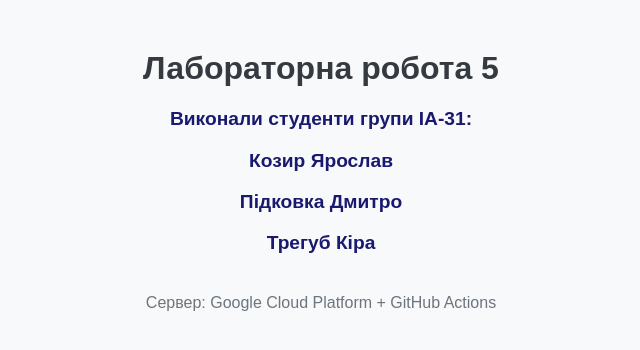
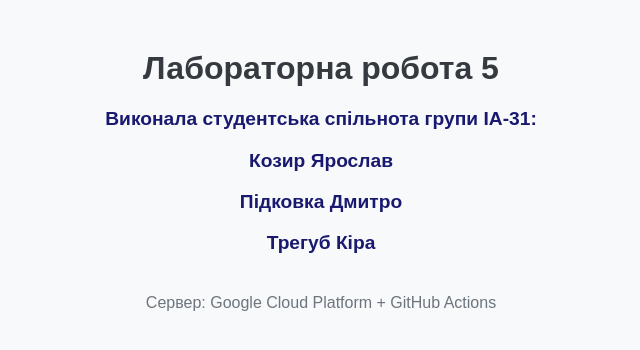
Before and after one commit to gfnf9977/lab5-cloud, a plain HTML site: page index.html in a window 1280 px wide. Shown: the whole page, without its empty margins (319-959 px from the left). Drawn offline with Linux system fonts and the light colour scheme.

Commit message:
Update group description in index.html

```diff
--- a/index.html
+++ b/index.html
@@ -23,7 +23,7 @@
 <body>
     <h1> Лабораторна робота 5 </h1>
     <div class="team">
-        <p>Виконали студенти групи ІА-31:</p>
+        <p>Виконала студентська спільнота групи ІА-31:</p>
         <p>Козир Ярослав</p>
         <p>Підковка Дмитро</p>
         <p>Трегуб Кіра</p>
```
